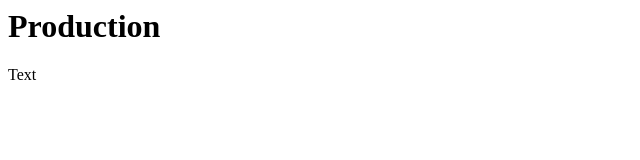
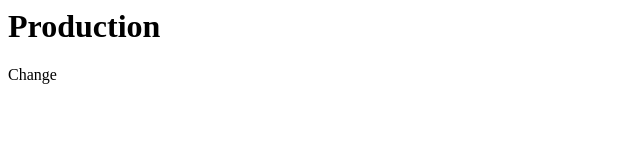
Before and after one commit to andkristine/0411_rcs_web, a plain HTML site: page index.html in a window 1280 px wide. Shown: the full height of the page, 0-640 px from the left. Drawn offline with Linux system fonts and the light colour scheme.

Commit message:
Update index.html

```diff
--- a/index.html
+++ b/index.html
@@ -1,2 +1,2 @@
 <h1>Production</h1>
-<p>Text</p>
+<p>Change</p>
```
